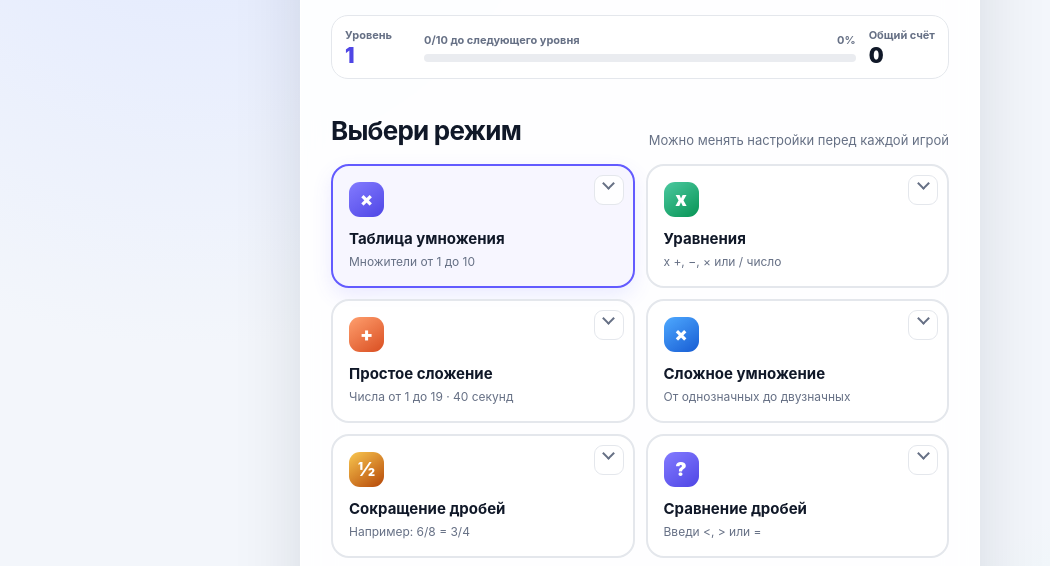
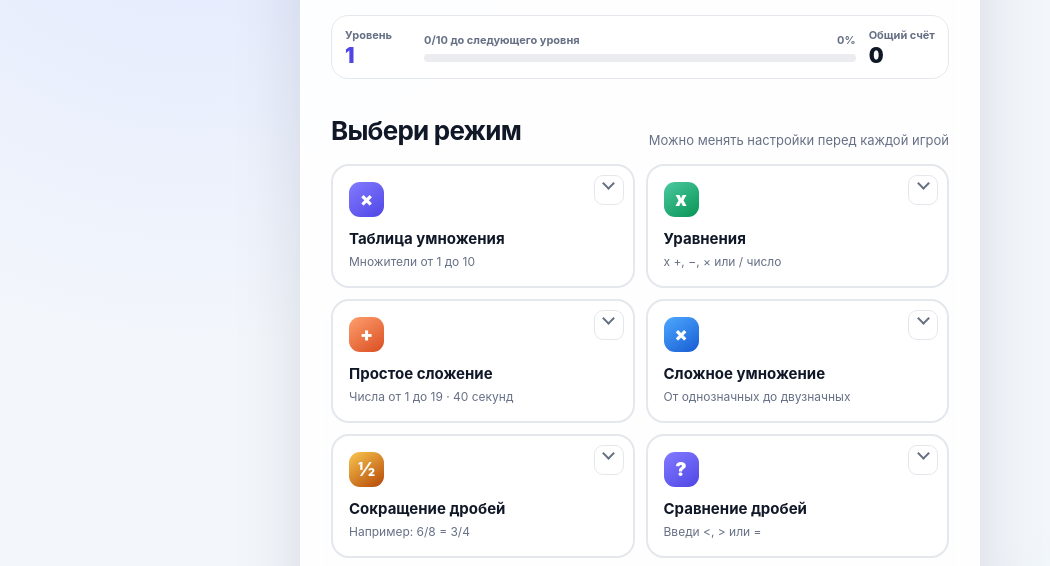
Before and after one commit to kamilch1k/math-rush, a plain HTML site: page outputs/math-rush.html in a window 1280 px wide. Shown: the part 203-769 px from the top of the page, without its empty margins (0-1050 px from the left). Drawn offline with Linux system fonts and the light colour scheme.

Commit message:
Remove persistent mode card selection

```diff
--- a/outputs/math-rush.html
+++ b/outputs/math-rush.html
@@ -65,7 +65,6 @@
     .mode-grid { display: grid; grid-template-columns: repeat(2, 1fr); gap: 11px; }
     .mode-card { position: relative; min-height: 120px; padding: 0; border: 2px solid var(--line); border-radius: 18px; background: rgba(255,255,255,.7); color: var(--ink); text-align: left; transition: border-color .16s, transform .16s, background .16s, box-shadow .16s; }
     .mode-card:hover { border-color: #b9b4ff; transform: translateY(-2px); }
-    .mode-card.selected { border-color: var(--accent); background: #f7f6ff; box-shadow: 0 8px 20px rgba(99,91,255,.12); }
     .mode-card-main { width: 100%; min-height: 120px; padding: 16px 52px 16px 16px; border-radius: 16px; color: var(--ink); background: transparent; text-align: left; }
     .mode-card-main:focus-visible { outline: 3px solid rgba(99,91,255,.35); outline-offset: -4px; }
     .mode-settings-button { position: absolute; top: 9px; right: 9px; z-index: 1; display: grid; width: 30px; height: 30px; place-items: center; border: 1px solid var(--line); border-radius: 9px; color: var(--muted); background: rgba(255,255,255,.85); font-size: 0; line-height: 1; transition: color .16s, border-color .16s, background .16s; }
@@ -184,7 +183,7 @@
       <section id="menuScreen" class="screen menu-screen">
         <div class="menu-heading"><h2 id="menuTitle">Выбери режим</h2><p id="menuHint">Можно менять настройки перед каждой игрой</p></div>
         <div class="mode-grid">
-          <article class="mode-card selected" data-mode="tables">
+          <article class="mode-card" data-mode="tables">
             <button class="mode-card-main" type="button"><span class="mode-icon">×</span><strong>Таблица умножения</strong><small>Множители от 1 до 10</small></button>
             <button class="mode-settings-button" type="button" data-mode-settings="tables" aria-label="Настроить режим" aria-expanded="false" title="Настроить режим">⌄</button>
             <div class="mode-settings hidden"><label class="mode-settings-label"><span class="mode-settings-label-text">Сложность</span><select class="mode-difficulty" data-mode-difficulty="tables"><option value="simple">Простая</option><option value="advanced" selected>Продвинутая</option><option value="expert">Сложная</option></select></label></div>
@@ -769,7 +768,6 @@
 
       function selectMode(card) {
         selectedMode = card.dataset.mode;
-        document.querySelectorAll('.mode-card').forEach((item) => item.classList.toggle('selected', item === card));
         syncGlobalSettingsControls();
         $('modeDescription').textContent = languageData[currentLanguage].modes[selectedMode][2];
         readSettings();
```
